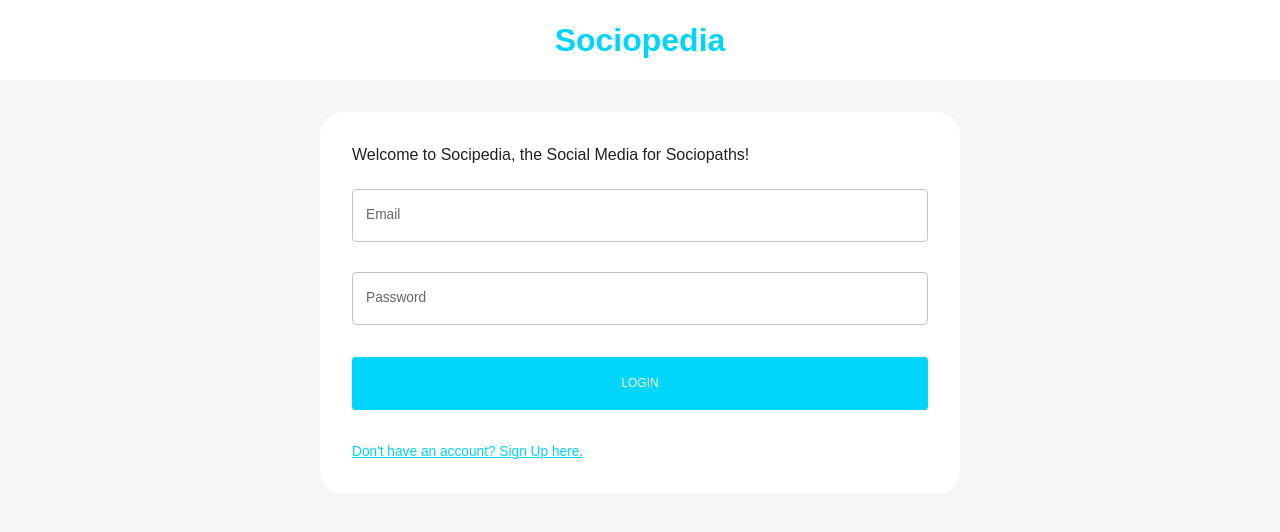
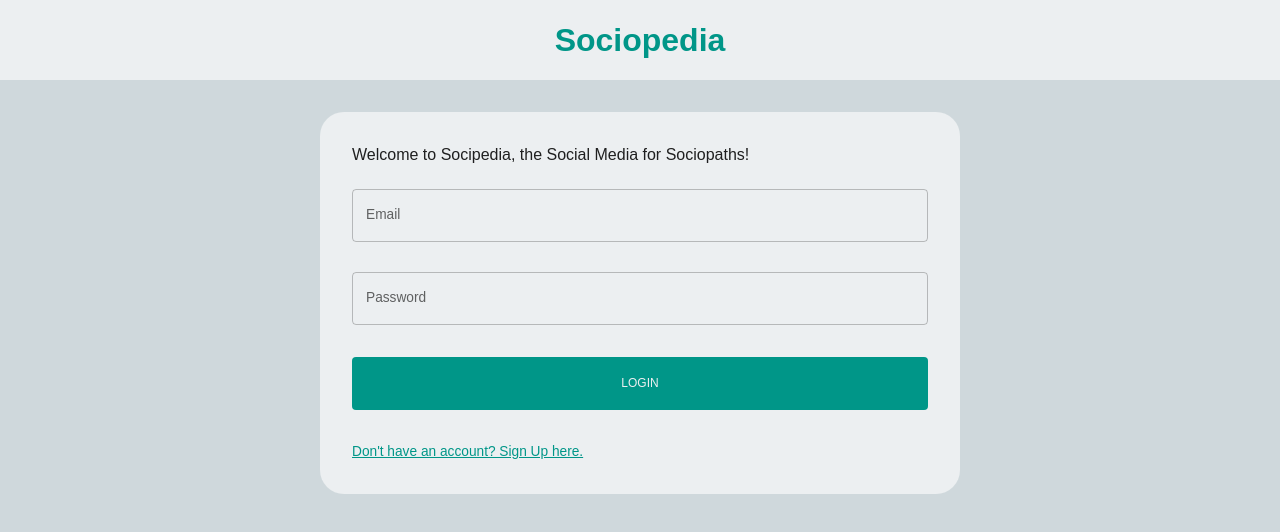
Before and after one commit to gauravpatil2468/Socialmedia_MERN_Webapp, a React (Create React App) app in the folder client/: page / in a window 1280 px wide. Shown: the top 532 px of the page. Built offline with nearby package versions, Linux system fonts and the light colour scheme.

Commit message:
change theme

```diff
--- a/client/src/scenes/navbar/navbar.jsx
+++ b/client/src/scenes/navbar/navbar.jsx
@@ -56,7 +56,7 @@ const Navbar = () => {
             },
           }}
         >
-          Sociopedia
+          linkLounge
         </Typography>
         {isNonMobileScreens && (
           <FlexBetween
--- a/client/src/theme.js
+++ b/client/src/theme.js
@@ -1,30 +1,30 @@
 export const colorTokens = {
     grey: {
-      0: "#FFFFFF",
-      10: "#F6F6F6",
-      50: "#F0F0F0",
-      100: "#E0E0E0",
-      200: "#C2C2C2",
-      300: "#A3A3A3",
-      400: "#858585",
-      500: "#666666",
-      600: "#4D4D4D",
-      700: "#333333",
-      800: "#1A1A1A",
-      900: "#0A0A0A",
+      0: "#ECEFF1",
+      10: "#CFD8DC",
+      50: "#ECEFF1",
+      100: "#CFD8DC",
+      200: "#B0BEC5",
+      300: "#90A4AE",
+      400: "#78909C",
+      500: "#607D8B",
+      600: "#546E7A",
+      700: "#455A64",
+      800: "#37474F",
+      900: "#263238",
       1000: "#000000",
     },
     primary: {
-      50: "#E6FBFF",
-      100: "#CCF7FE",
-      200: "#99EEFD",
-      300: "#66E6FC",
-      400: "#33DDFB",
-      500: "#00D5FA",
-      600: "#00A0BC",
-      700: "#006B7D",
-      800: "#00353F",
-      900: "#001519",
+      50: "#E0F2F1",
+      100: "#B2DFDB",
+      200: "#80CBC4",
+      300: "#4DB6AC",
+      400: "#26A69A",
+      500: "#009688",
+      600: "#00897B",
+      700: "#00796B",
+      800: "#00695C",
+      900: "#004D40",
     },
   };
 
```
